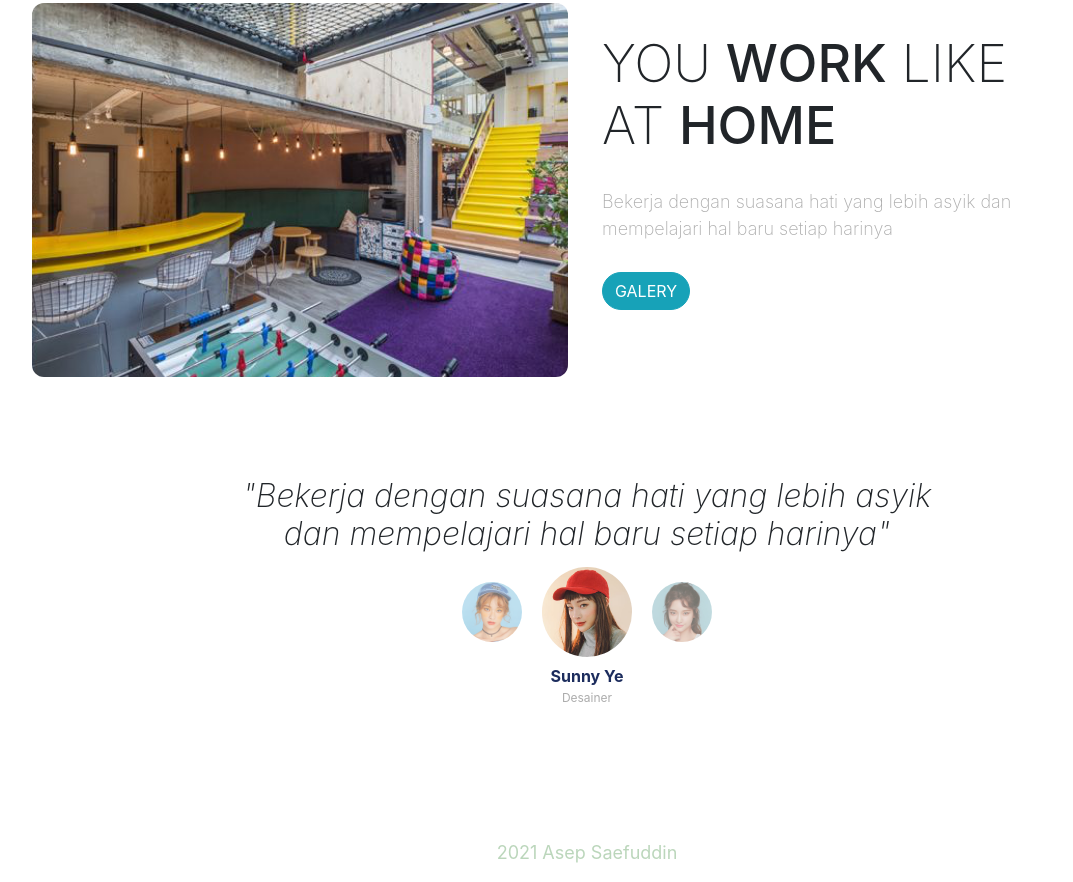
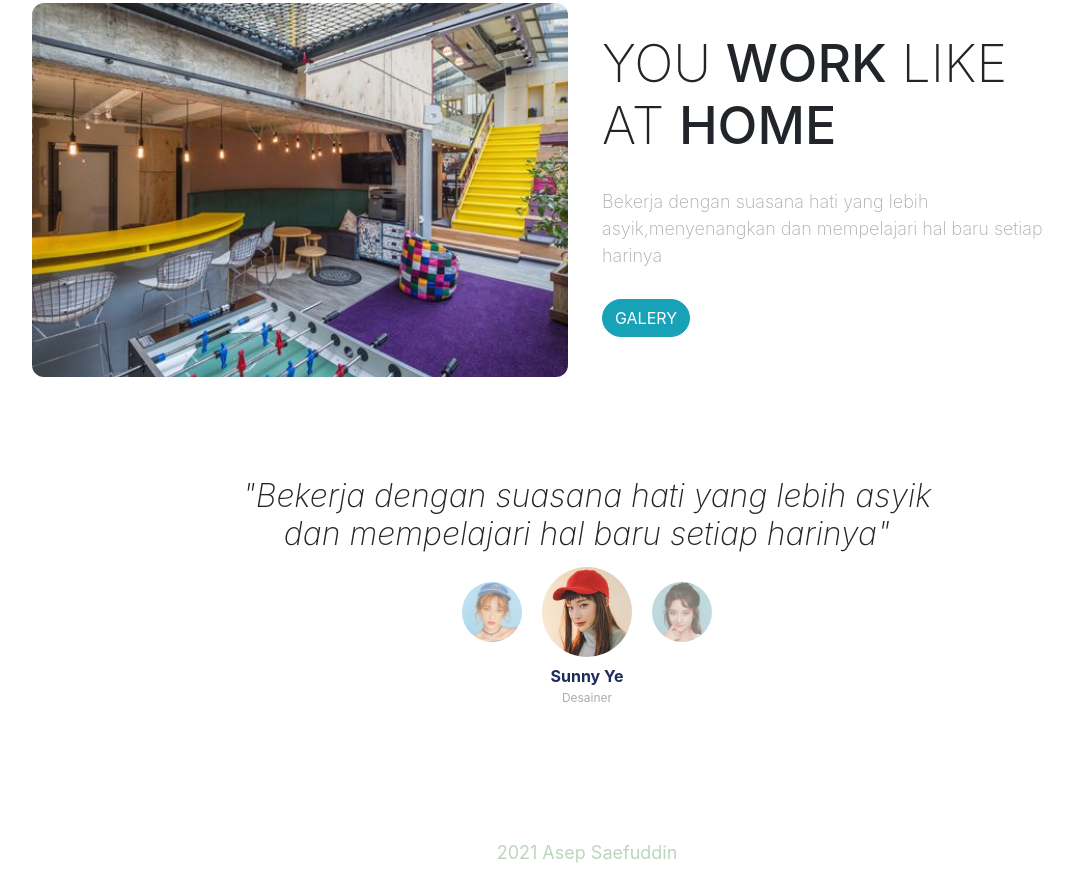
Before and after one commit to accessletor/landingpage, a plain HTML site: page index.html in a window 1280 px wide. Shown: the part 848-1730 px from the top of the page, without its empty margins (53-1126 px from the left). Drawn offline with nearby package versions, Linux system fonts and the light colour scheme; a web font is replaced by a local one.

Commit message:
mengubah p

```diff
--- a/index.html
+++ b/index.html
@@ -81,7 +81,7 @@
     </div>
     <div class="col-lg-5">
       <h3>you <span>work</span> like at <span>home</span></h3>
-      <p>Bekerja dengan suasana hati yang lebih asyik dan mempelajari hal baru setiap harinya</p>
+      <p>Bekerja dengan suasana hati yang lebih asyik,menyenangkan dan mempelajari hal baru setiap harinya</p>
       <a href="" class="btn btn-info tombol">Galery</a>
     </div>
   </div>
```
